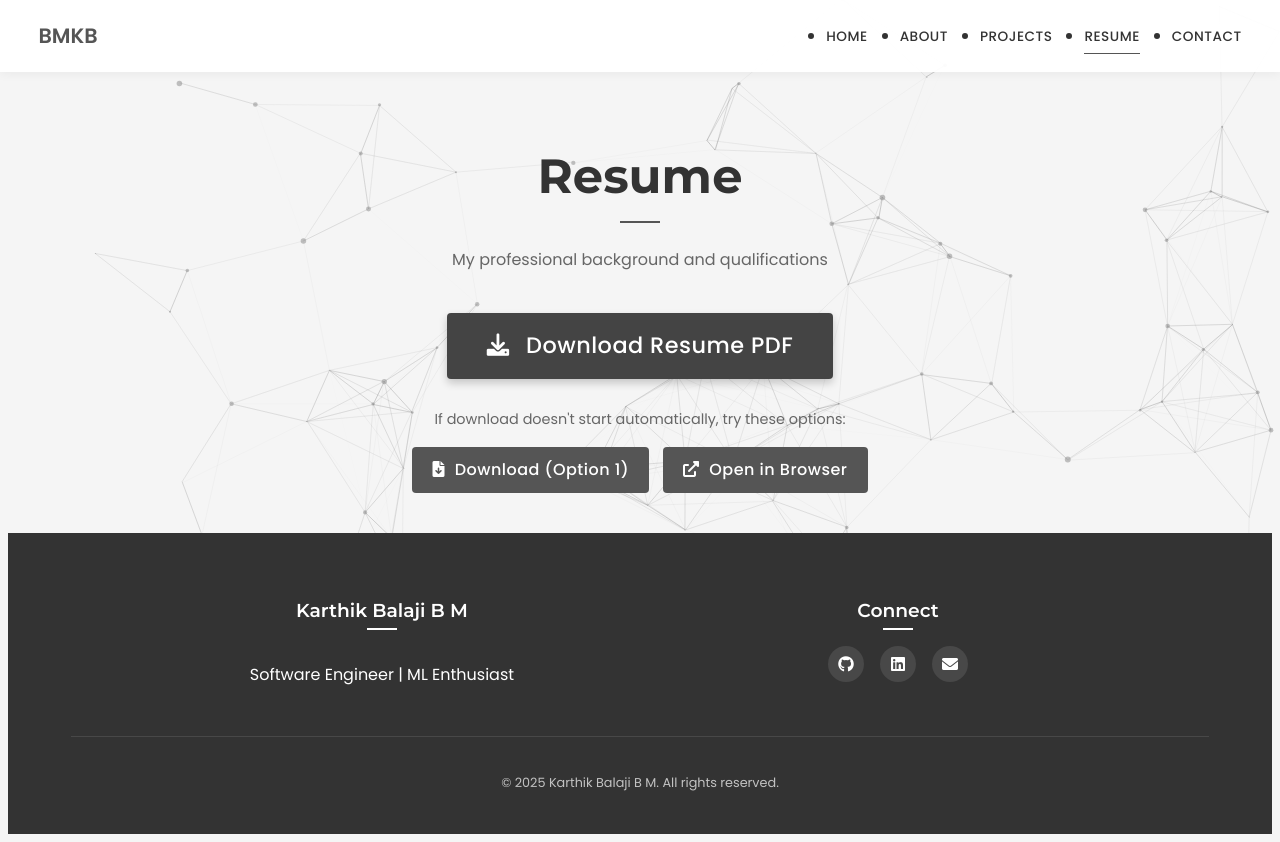
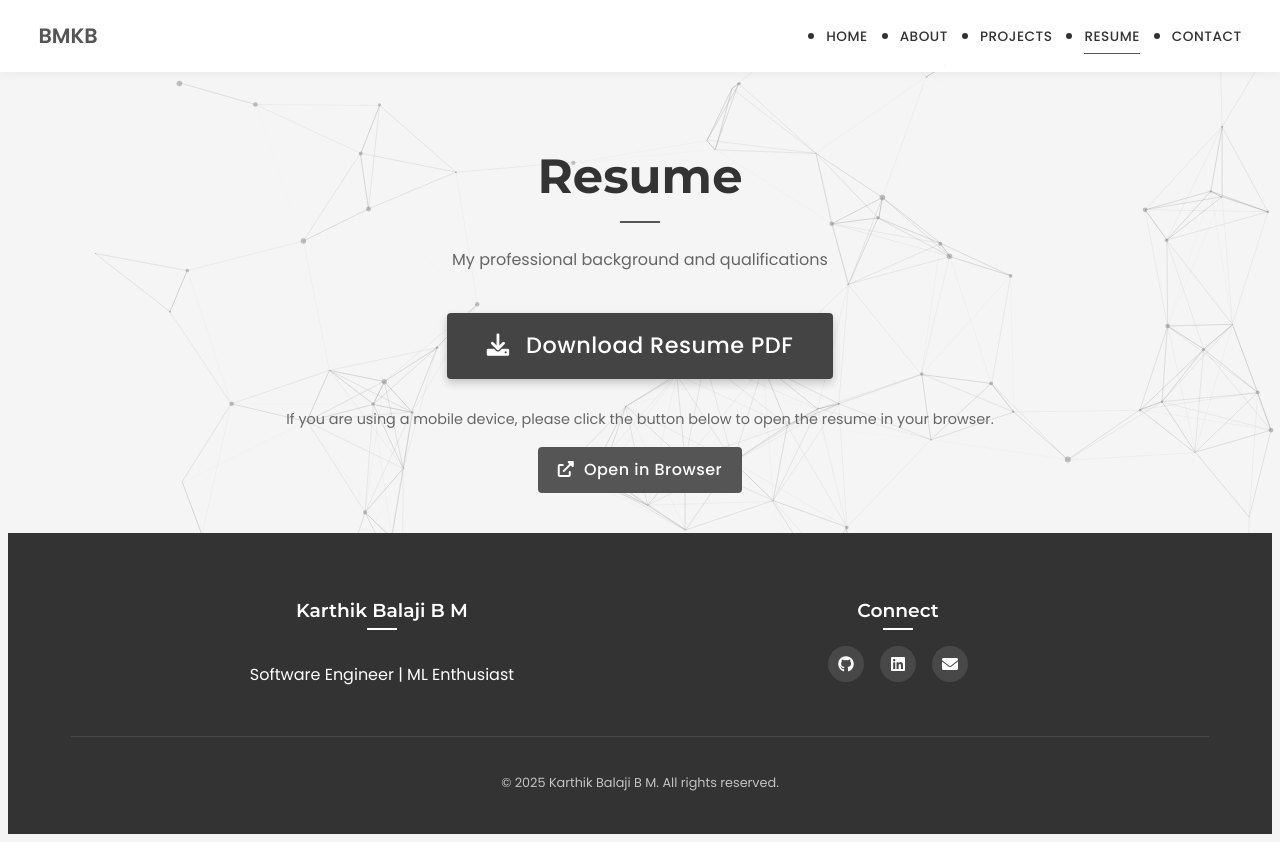
Before and after one commit to KarthikBalajiBM/karthikbalajibm.portfolio, a Flask app: page /resume in a window 1280 px wide. Run offline with Flask 2, Linux system fonts and the light colour scheme.

Commit message:
Update resume.html

```diff
--- a/templates/resume.html
+++ b/templates/resume.html
@@ -19,11 +19,8 @@
 
         <!-- Fallback for mobile devices -->
         <div style="margin-top: 10px; font-size: 0.9rem; color: #666;">
-            <p>If download doesn't start automatically, try these options:</p>
+            <p>If you are using a mobile device, please click the button below to open the resume in your browser.</p>
             <div style="margin-top: 15px;">
-                <a href="/download-resume" class="btn" style="font-size: 1rem; padding: 10px 20px; background-color: #555; color: white; border: none; border-radius: 4px; margin: 0 5px; display: inline-block;">
-                    <i class="fas fa-file-download" style="margin-right: 5px;"></i> Download (Option 1)
-                </a>
                 <a href="/static/files/Resume_Karthik_Balaji_B_M.pdf" target="_blank" class="btn" style="font-size: 1rem; padding: 10px 20px; background-color: #555; color: white; border: none; border-radius: 4px; margin: 0 5px; display: inline-block;">
                     <i class="fas fa-external-link-alt" style="margin-right: 5px;"></i> Open in Browser
                 </a>
```
